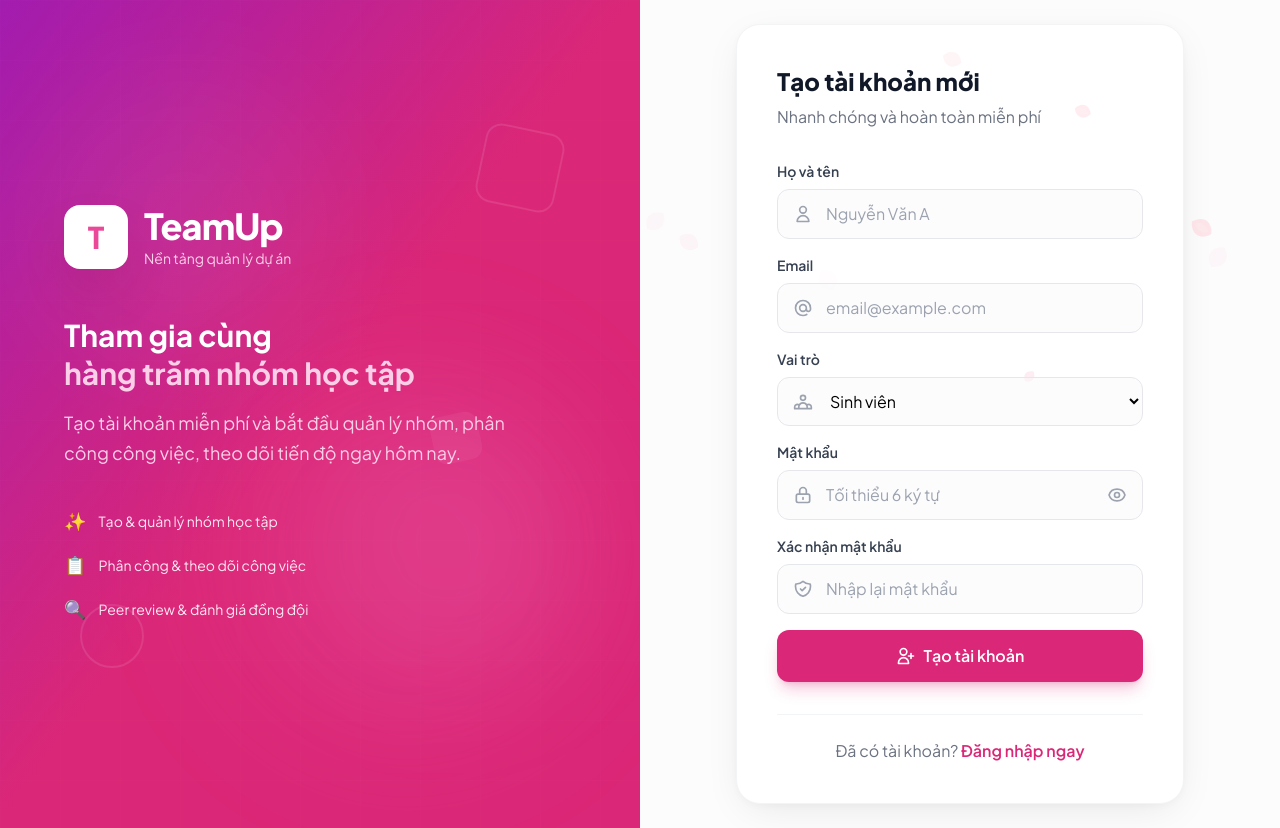
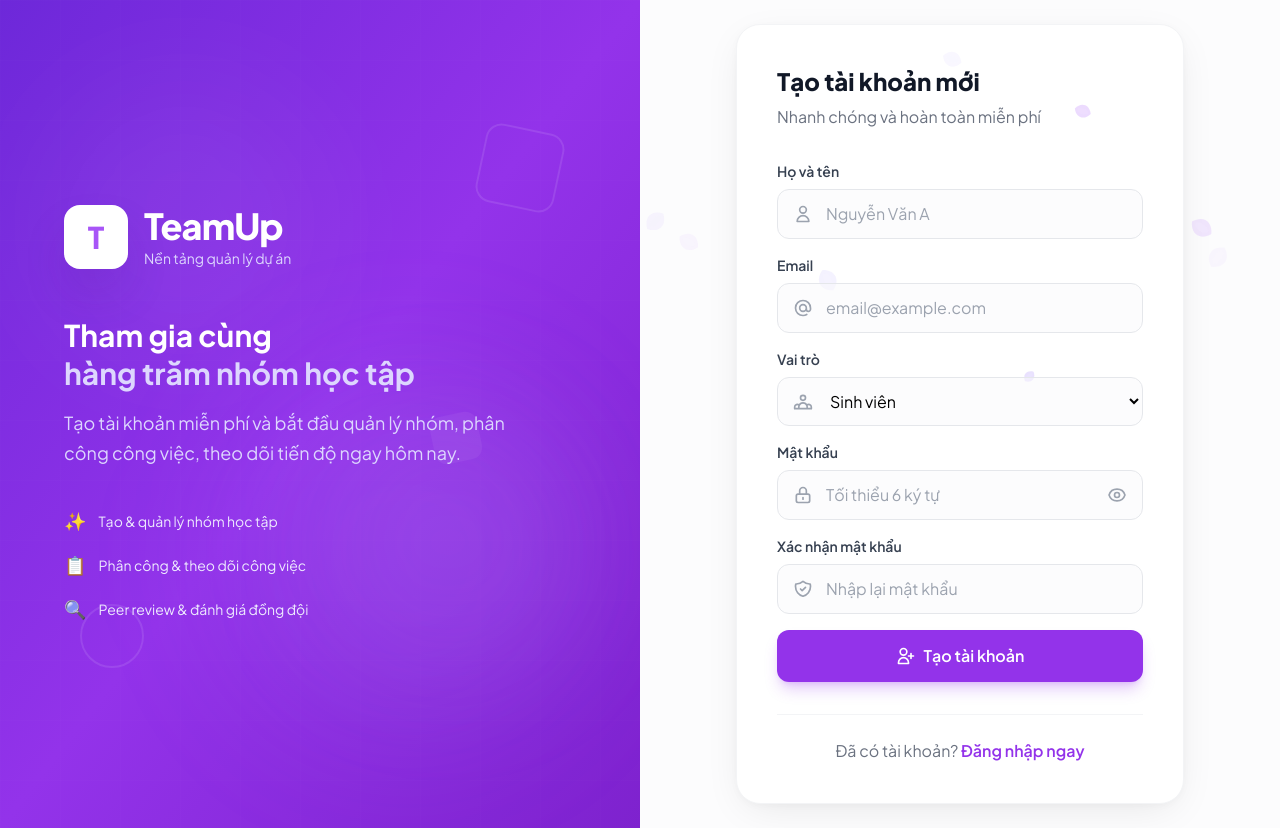
Before and after one commit to ducvietn/TeamUp, a React (Vite) app in the folder client/: page /register in a window 1280 px wide. Built offline with nearby package versions, Linux system fonts and the light colour scheme.

Commit message:
feat: change theme to dreamy purple color scheme

```diff
--- a/client/src/components/Header.jsx
+++ b/client/src/components/Header.jsx
@@ -13,32 +13,32 @@ const Header = () => {
       <div className="flex items-center justify-between px-6 py-4">
         <div className="flex items-center gap-4">
           <h2 className="text-lg font-bold text-gray-700">
-            Xin chào, <span className="bg-gradient-to-r from-primary-600 to-pink-500 bg-clip-text text-transparent font-extrabold">{user?.name?.split(' ').pop() || user?.name}!</span>
+            Xin chào, <span className="bg-gradient-to-r from-primary-600 to-violet-500 bg-clip-text text-transparent font-extrabold">{user?.name?.split(' ').pop() || user?.name}!</span>
           </h2>
         </div>
 
         <div className="flex items-center gap-3">
           <button
             onClick={() => navigate('/notifications')}
-            className="relative p-2.5 text-gray-500 hover:text-gray-900 hover:bg-pink-50 rounded-xl transition-all duration-200"
+            className="relative p-2.5 text-gray-500 hover:text-gray-900 hover:bg-violet-50 rounded-xl transition-all duration-200"
           >
             <FiBell size={20} />
             {unreadCount > 0 && (
-              <span className="absolute -top-1 -right-1 bg-gradient-to-r from-pink-400 to-primary-500 text-white text-[10px] font-extrabold rounded-full w-5 h-5 flex items-center justify-center shadow-sm">
+              <span className="absolute -top-1 -right-1 bg-gradient-to-r from-violet-400 to-purple-500 text-white text-[10px] font-extrabold rounded-full w-5 h-5 flex items-center justify-center shadow-sm">
                 {unreadCount > 9 ? '9+' : unreadCount}
               </span>
             )}
           </button>
 
           <div className="flex items-center gap-3">
-            <div className="w-10 h-10 bg-gradient-to-br from-primary-400 to-pink-400 rounded-xl flex items-center justify-center shadow-md shadow-pink-200">
+            <div className="w-10 h-10 bg-gradient-to-br from-primary-400 to-violet-400 rounded-xl flex items-center justify-center shadow-md shadow-violet-200">
               <span className="text-white font-bold text-sm">
                 {user?.name?.charAt(0)?.toUpperCase() || 'U'}
               </span>
             </div>
             <div className="hidden md:block">
               <p className="text-sm font-semibold bg-gradient-to-r from-gray-800 to-gray-600 bg-clip-text text-transparent">{user?.name}</p>
-              <p className="text-xs text-pink-400 font-medium">{user?.email}</p>
+              <p className="text-xs text-violet-400 font-medium">{user?.email}</p>
             </div>
           </div>
         </div>
--- a/client/src/components/Layout.jsx
+++ b/client/src/components/Layout.jsx
@@ -5,7 +5,7 @@ import SakuraEffect from './SakuraEffect';
 
 const Layout = () => {
   return (
-    <div className="min-h-screen bg-gradient-to-br from-pink-50/30 via-white to-fuchsia-50/20">
+    <div className="min-h-screen bg-gradient-to-br from-violet-50/30 via-white to-purple-50/20">
       <SakuraEffect />
       <Sidebar />
       <div className="ml-64">
--- a/client/src/components/SakuraEffect.jsx
+++ b/client/src/components/SakuraEffect.jsx
@@ -39,12 +39,12 @@ const SakuraEffect = () => {
 
       getRandomColor() {
         const colors = [
-          'rgba(255, 182, 193, ',   // light pink
-          'rgba(255, 192, 203, ',   // pink
-          'rgba(255, 218, 233, ',   // pale pink
-          'rgba(250, 200, 210, ',   // sakura pink
-          'rgba(255, 240, 245, ',   // very light pink
-          'rgba(248, 180, 200, ',   // medium pink
+          'rgba(216, 180, 254, ',   // violet-300
+          'rgba(192, 132, 252, ',   // purple-400
+          'rgba(233, 213, 255, ',   // purple-200
+          'rgba(221, 214, 254, ',   // violet-200
+          'rgba(196, 181, 253, ',   // violet-300
+          'rgba(167, 139, 250, ',   // violet-400
         ];
         return colors[Math.floor(Math.random() * colors.length)];
       }
--- a/client/src/components/Sidebar.jsx
+++ b/client/src/components/Sidebar.jsx
@@ -26,12 +26,12 @@ const Sidebar = () => {
     <aside className="fixed left-0 top-0 h-screen w-64 bg-white border-r border-gray-100/80 flex flex-col shadow-soft">
       <div className="p-6 border-b border-gray-100/80">
         <div className="flex items-center gap-3">
-          <div className="w-11 h-11 bg-gradient-to-br from-primary-500 to-pink-400 rounded-2xl flex items-center justify-center shadow-lg shadow-primary-500/25 shrink-0">
+          <div className="w-11 h-11 bg-gradient-to-br from-primary-500 to-violet-400 rounded-2xl flex items-center justify-center shadow-lg shadow-primary-500/25 shrink-0">
             <span className="text-white font-extrabold text-lg">T</span>
           </div>
           <div className="min-w-0">
-            <h1 className="font-extrabold text-transparent bg-clip-text bg-gradient-to-r from-primary-600 to-pink-500 text-lg tracking-tight">TeamUp</h1>
-            <p className="text-xs text-pink-400 font-medium">
+            <h1 className="font-extrabold text-transparent bg-clip-text bg-gradient-to-r from-primary-600 to-violet-500 text-lg tracking-tight">TeamUp</h1>
+            <p className="text-xs text-violet-400 font-medium">
               {user?.role === 'teacher' ? 'Giảng viên' : 'Sinh viên'}
             </p>
           </div>
@@ -63,7 +63,7 @@ const Sidebar = () => {
           <FiBell size={20} />
           <span>Thông báo</span>
           {unreadCount > 0 && (
-            <span className="ml-auto bg-gradient-to-r from-pink-400 to-primary-500 text-white text-[10px] font-extrabold rounded-full px-1.5 py-0.5 min-w-[18px] text-center shadow-sm">
+            <span className="ml-auto bg-gradient-to-r from-violet-400 to-purple-500 text-white text-[10px] font-extrabold rounded-full px-1.5 py-0.5 min-w-[18px] text-center shadow-sm">
               {unreadCount > 9 ? '9+' : unreadCount}
             </span>
           )}
--- a/client/src/index.css
+++ b/client/src/index.css
@@ -19,8 +19,8 @@ body {
 }
 
 ::selection {
-  background-color: #fce7f3;
-  color: #be185d;
+  background-color: #e9d5ff;
+  color: #7e22ce;
 }
 
 ::-webkit-scrollbar {
@@ -33,12 +33,12 @@ body {
 }
 
 ::-webkit-scrollbar-thumb {
-  background: linear-gradient(to bottom, #fbcfe8, #f9a8d4);
+  background: linear-gradient(to bottom, #d8b4fe, #c084fc);
   border-radius: 9999px;
 }
 
 ::-webkit-scrollbar-thumb:hover {
-  background: linear-gradient(to bottom, #f9a8d4, #f472b6);
+  background: linear-gradient(to bottom, #c084fc, #a855f7);
 }
 
 @layer components {
@@ -80,7 +80,7 @@ body {
 }
 
 .progress-bar-fill {
-  @apply h-full bg-gradient-to-r from-pink-400 to-primary-500 rounded-full transition-all duration-500;
+  @apply h-full bg-gradient-to-r from-violet-400 to-purple-500 rounded-full transition-all duration-500;
 }
 
 .sidebar-link {
@@ -88,5 +88,5 @@ body {
 }
 
 .sidebar-link.active {
-  @apply bg-gradient-to-r from-pink-50 to-fuchsia-50 text-primary-600 font-semibold shadow-sm;
+  @apply bg-gradient-to-r from-violet-50 to-purple-50 text-primary-600 font-semibold shadow-sm;
 }
--- a/client/src/pages/Register.jsx
+++ b/client/src/pages/Register.jsx
@@ -51,11 +51,11 @@ const Register = () => {
     <div className="min-h-screen flex">
       <SakuraEffect />
       {/* Left Panel - Branding */}
-      <div className="hidden lg:flex lg:w-1/2 bg-gradient-to-br from-fuchsia-700 via-primary-600 to-pink-600 relative overflow-hidden">
+      <div className="hidden lg:flex lg:w-1/2 bg-gradient-to-br from-violet-700 via-primary-600 to-purple-700 relative overflow-hidden">
         <div className="absolute inset-0">
           <div className="absolute top-20 left-10 w-72 h-72 bg-white/5 rounded-full blur-3xl" style={{ animation: 'float 6s ease-in-out infinite' }} />
-          <div className="absolute bottom-20 right-10 w-96 h-96 bg-pink-400/10 rounded-full blur-3xl" style={{ animation: 'float 6s ease-in-out infinite', animationDelay: '-3s' }} />
-          <div className="absolute top-1/2 left-1/2 w-64 h-64 bg-fuchsia-300/10 rounded-full blur-3xl" style={{ animation: 'pulse-glow 3s ease-in-out infinite' }} />
+          <div className="absolute bottom-20 right-10 w-96 h-96 bg-violet-400/10 rounded-full blur-3xl" style={{ animation: 'float 6s ease-in-out infinite', animationDelay: '-3s' }} />
+          <div className="absolute top-1/2 left-1/2 w-64 h-64 bg-purple-300/10 rounded-full blur-3xl" style={{ animation: 'pulse-glow 3s ease-in-out infinite' }} />
           <div className="absolute inset-0 opacity-30" style={{
             backgroundImage: 'linear-gradient(rgba(255,255,255,0.03) 1px, transparent 1px), linear-gradient(90deg, rgba(255,255,255,0.03) 1px, transparent 1px)',
             backgroundSize: '60px 60px',
@@ -68,21 +68,21 @@ const Register = () => {
 
         <div className="relative z-10 flex flex-col justify-center px-16">
           <div className="flex items-center gap-4 mb-12">
-            <div className="w-16 h-16 bg-white rounded-2xl flex items-center justify-center shadow-2xl shadow-pink-900/30">
+            <div className="w-16 h-16 bg-white rounded-2xl flex items-center justify-center shadow-2xl shadow-violet-900/30">
               <span className="text-primary-500 font-extrabold text-3xl">T</span>
             </div>
             <div>
               <h1 className="text-white text-4xl font-extrabold tracking-tight">TeamUp</h1>
-              <p className="text-pink-200 text-sm mt-0.5">Nền tảng quản lý dự án</p>
+              <p className="text-violet-200 text-sm mt-0.5">Nền tảng quản lý dự án</p>
             </div>
           </div>
 
           <h2 className="text-white text-3xl font-bold leading-tight mb-4">
             Tham gia cùng<br />
-            <span className="text-pink-200">hàng trăm nhóm học tập</span>
+            <span className="text-violet-200">hàng trăm nhóm học tập</span>
           </h2>
 
-          <p className="text-pink-200 text-lg max-w-md mb-10 leading-relaxed">
+          <p className="text-violet-200 text-lg max-w-md mb-10 leading-relaxed">
             Tạo tài khoản miễn phí và bắt đầu quản lý nhóm, phân công công việc, theo dõi tiến độ ngay hôm nay.
           </p>
 
@@ -92,7 +92,7 @@ const Register = () => {
               { icon: '📋', text: 'Phân công & theo dõi công việc' },
               { icon: '🔍', text: 'Peer review & đánh giá đồng đội' },
             ].map((feature, i) => (
-              <div key={i} className="flex items-center gap-3 text-pink-100">
+              <div key={i} className="flex items-center gap-3 text-violet-100">
                 <span className="text-lg">{feature.icon}</span>
                 <span className="text-sm">{feature.text}</span>
               </div>
--- a/client/tailwind.config.js
+++ b/client/tailwind.config.js
@@ -8,16 +8,16 @@ export default {
     extend: {
       colors: {
         primary: {
-          50: '#fdf2f8',
-          100: '#fce7f3',
-          200: '#fbcfe8',
-          300: '#f9a8d4',
-          400: '#f472b6',
-          500: '#ec4899',
-          600: '#db2777',
-          700: '#be185d',
-          800: '#9d174d',
-          900: '#831843',
+          50: '#faf5ff',
+          100: '#f3e8ff',
+          200: '#e9d5ff',
+          300: '#d8b4fe',
+          400: '#c084fc',
+          500: '#a855f7',
+          600: '#9333ea',
+          700: '#7e22ce',
+          800: '#6b21a8',
+          900: '#581c87',
         },
         success: {
           50: '#f0fdf4',
```
Also changed, not shown: client/src/pages/Login.jsx (+8 -8 lines), 4 other files (tests, documents, lock files or other folders).
